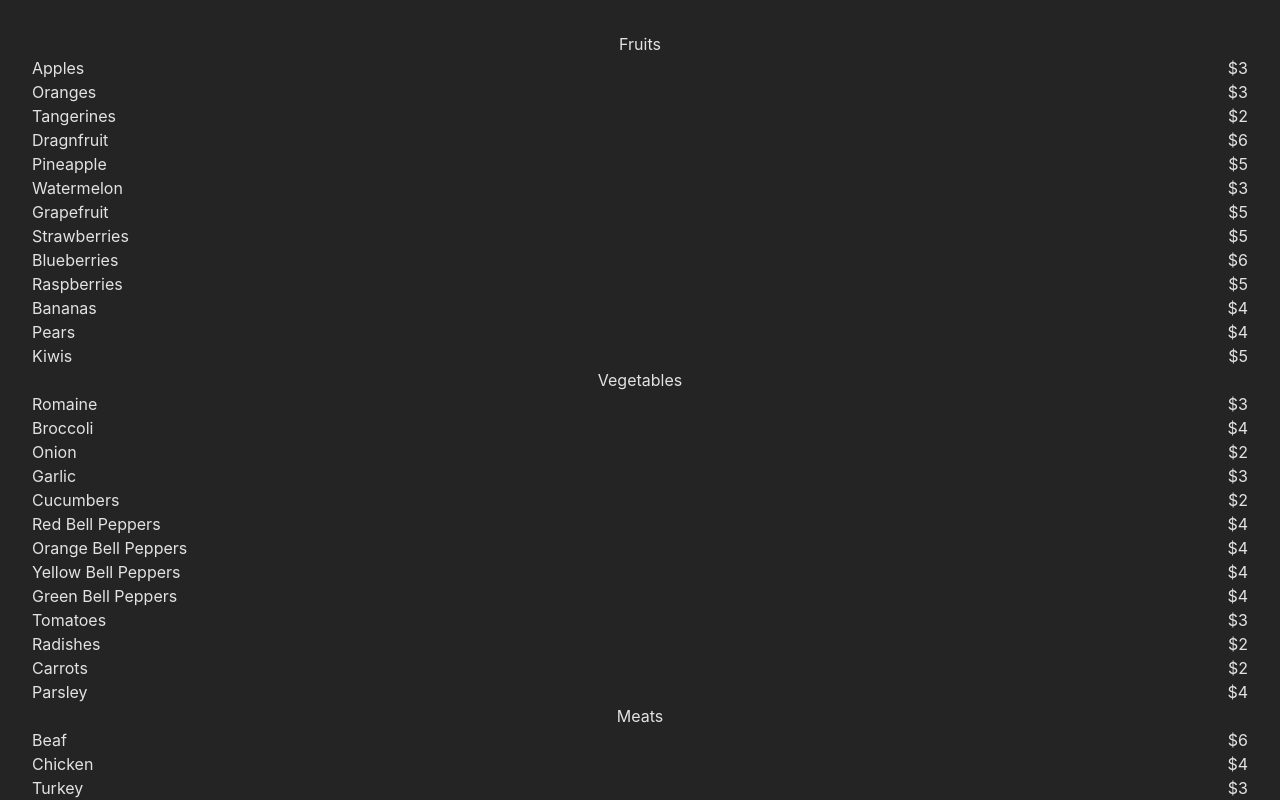
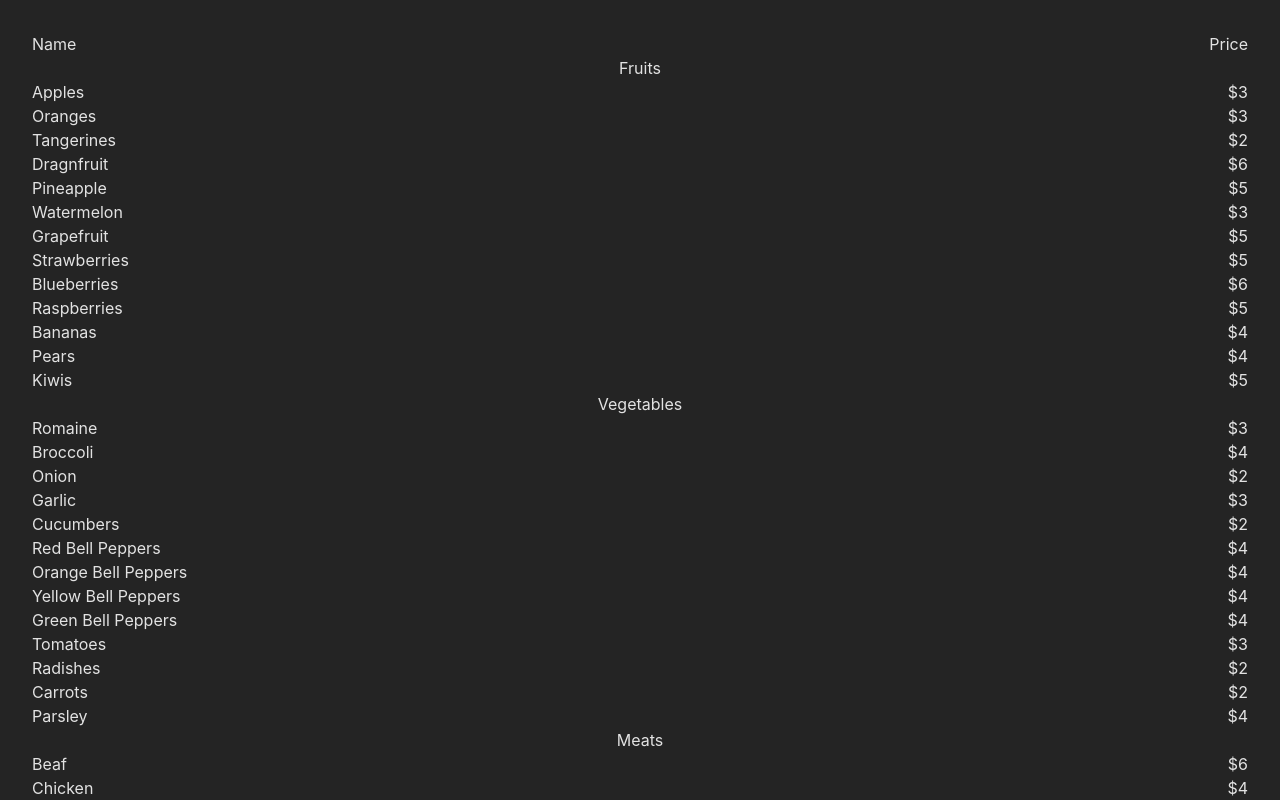
Before and after one commit to syntapy/1_react_quickstart, a React (Vite) app in the folder app/: page / in a window 1280 px wide. Shown: the top 800 px of the page. Built offline with nearby package versions, Linux system fonts and the light colour scheme.

Commit message:
add labels

```diff
--- a/app/src/components/ProductTable/ProductTable.tsx
+++ b/app/src/components/ProductTable/ProductTable.tsx
@@ -7,6 +7,9 @@ export default function ProductTable() {
     const categoriesUsed={};
     return (
         <div>
+            <div className="flex flex-row">
+                <span className="grow text-left">Name</span><span className="grow text-right">Price</span>
+            </div>
             <ul className="flex flex-col">{
                 dataJSON.items.map(
                     item => {
```
